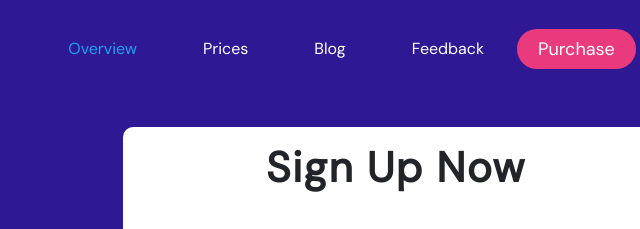
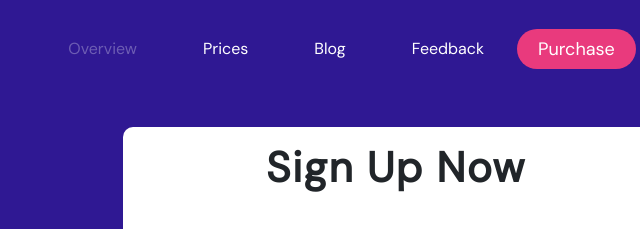
Before and after one commit to KARUNAMISHRA/Assignment, a plain HTML site: page index.html in a window 1280 px wide. Shown: the top 229 px of the page, 529-1169 px from the left. Drawn offline with nearby package versions, Linux system fonts and the light colour scheme.

Commit message:
Update style.css

```diff
--- a/css/style.css
+++ b/css/style.css
@@ -22,7 +22,7 @@ section {
 }
 
 ul li a:hover, .active{
-	color: #1da1f2 !important;
+	color: #6d5db3 !important;
 	font-weight: bold;
 }
 
```
